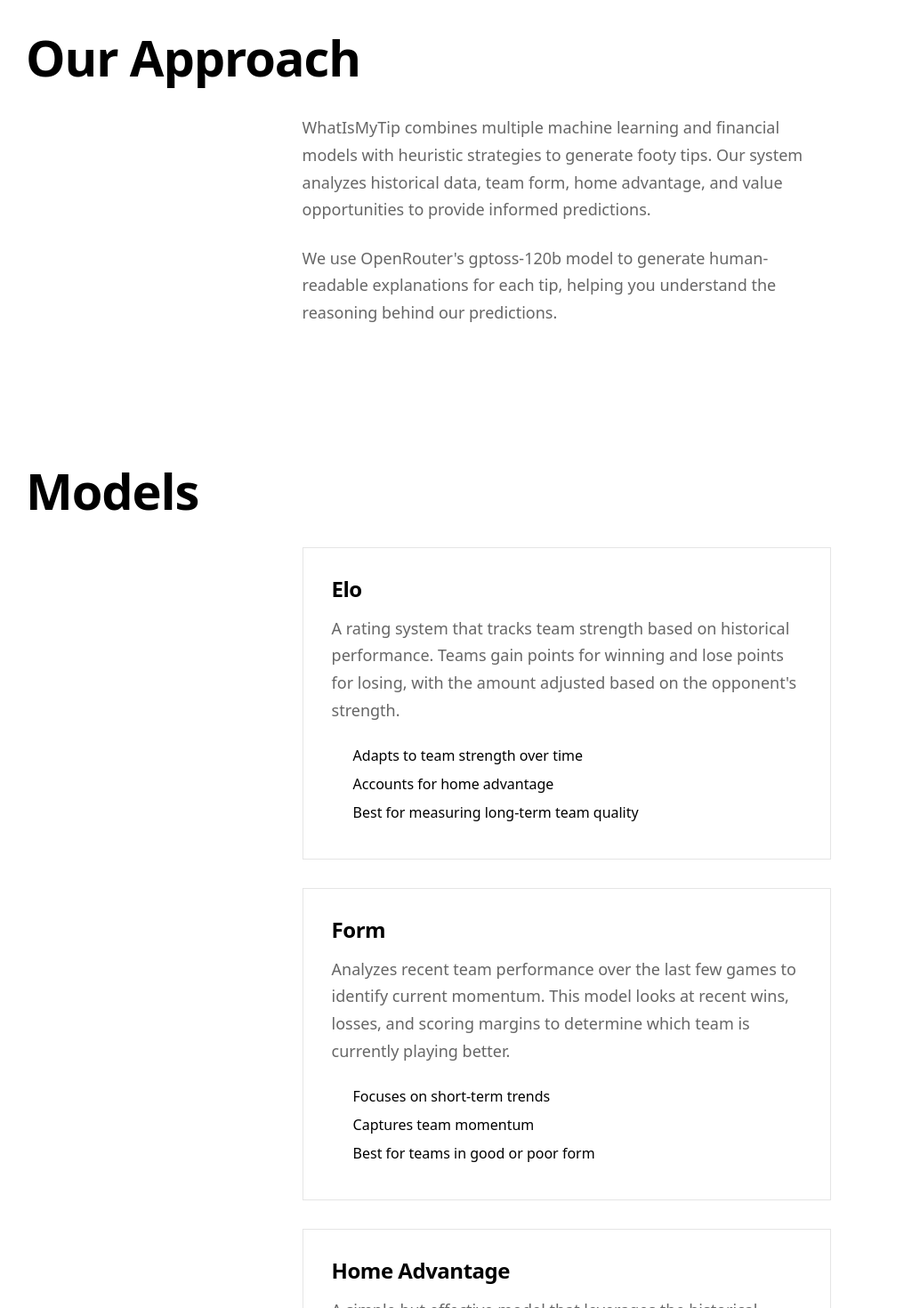
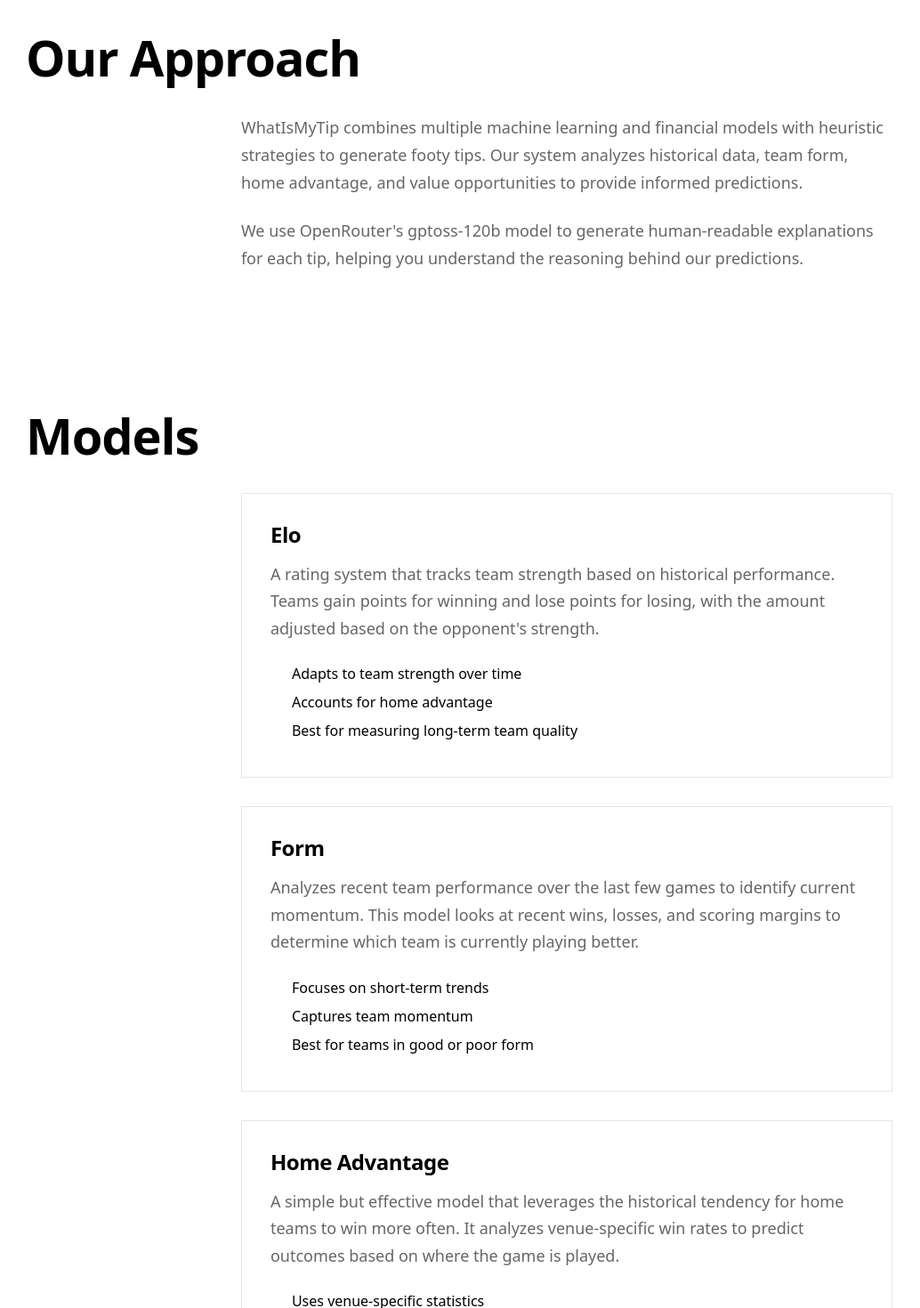
Before and after one commit to danielpaparo98/WhatIsMyTip, a Nuxt app in the folder frontend/: page /about in a window 1280 px wide. Shown: the part 380-1850 px from the top of the page at 89% size, without its empty margins (3-1037 px from the left). Built offline with nearby package versions, Linux system fonts and the light colour scheme.

Commit message:
♻️ refactor: widen about page content to 80ch and align headers

```diff
--- a/frontend/pages/about.vue
+++ b/frontend/pages/about.vue
@@ -165,6 +165,9 @@ useHead({
 .hero h1 {
   font-size: clamp(2rem, 6vw, 4rem);
   margin-bottom: 1rem;
+  max-width: 80ch;
+  margin-left: auto;
+  margin-right: auto;
 }
 
 .section {
@@ -173,10 +176,13 @@ useHead({
 
 .section h2 {
   margin-bottom: 1.5rem;
+  max-width: 80ch;
+  margin-left: auto;
+  margin-right: auto;
 }
 
 .content {
-  max-width: 65ch;
+  max-width: 80ch;
   margin: 0 auto;
   line-height: 1.8;
 }
@@ -185,7 +191,7 @@ useHead({
   display: flex;
   flex-direction: column;
   gap: 1.5rem;
-  max-width: 65ch;
+  max-width: 80ch;
   margin: 0 auto;
 }
 
@@ -212,7 +218,7 @@ useHead({
   display: flex;
   flex-direction: column;
   gap: 1.5rem;
-  max-width: 65ch;
+  max-width: 80ch;
   margin: 0 auto;
 }
 
```
